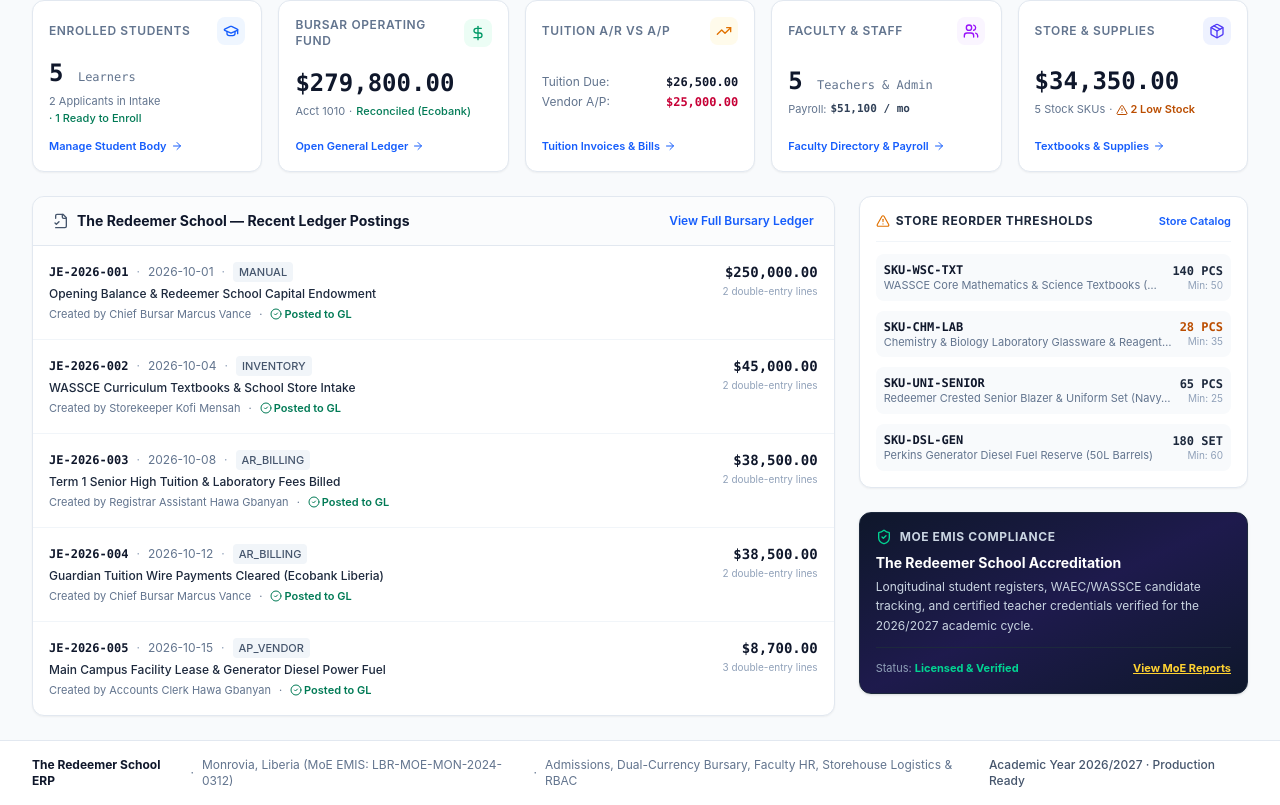
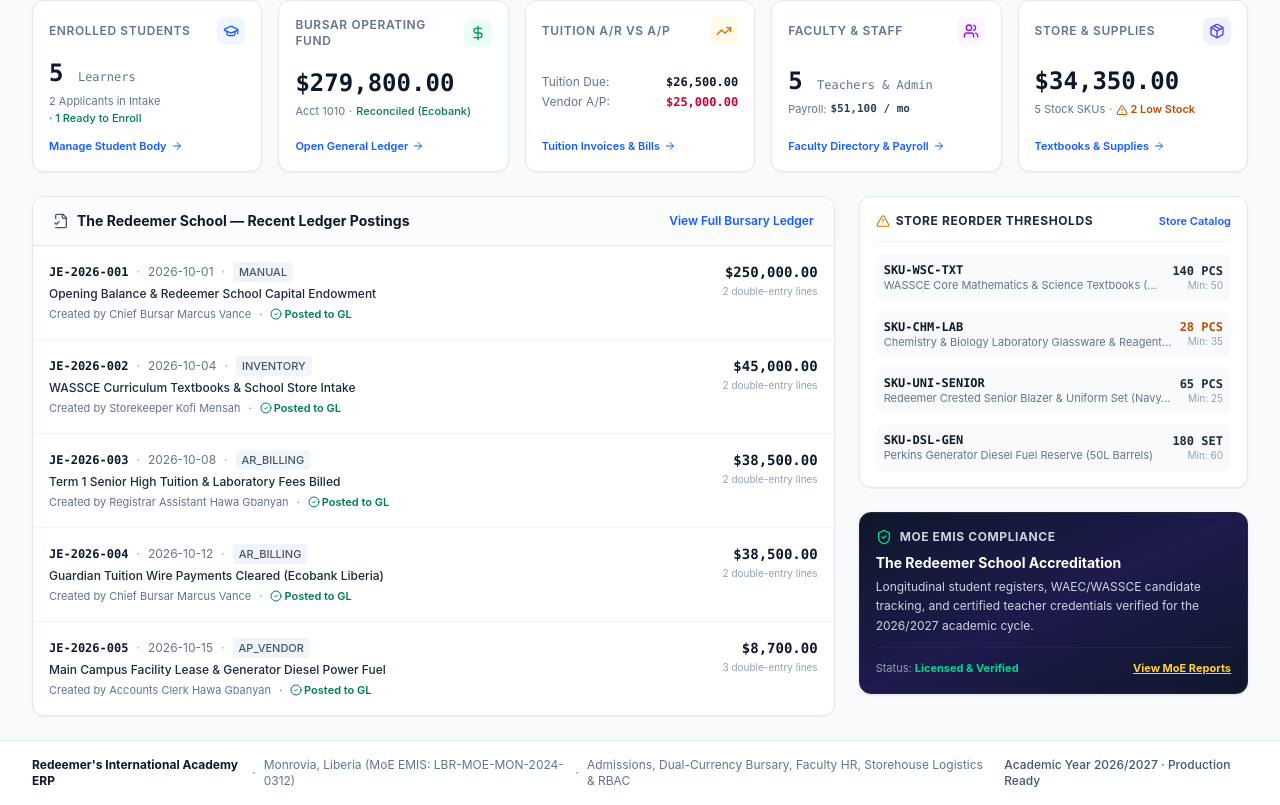
Before and after one commit to totagits/Redeemer-School, a React (Vite) app: page / in a window 1280 px wide. Shown: the part 345-1150 px from the top of the page. Built offline with nearby package versions, Linux system fonts and the light colour scheme.

Commit message:
Correct Redeemer Academy footer branding

```diff
--- a/src/App.tsx
+++ b/src/App.tsx
@@ -572,7 +572,7 @@ export default function App() {
       <footer className="border-t border-slate-200 bg-white py-4 mt-auto">
         <div className="max-w-7xl mx-auto px-4 sm:px-6 lg:px-8 flex flex-col sm:flex-row items-center justify-between gap-3 text-xs text-slate-500">
           <div className="flex items-center gap-2">
-            <span className="font-bold text-slate-900">The Redeemer School ERP</span>
+            <span className="font-bold text-slate-900">Redeemer's International Academy ERP</span>
             <span>·</span>
             <span>Monrovia, Liberia (MoE EMIS: LBR-MOE-MON-2024-0312)</span>
             <span className="hidden md:inline">·</span>
```
